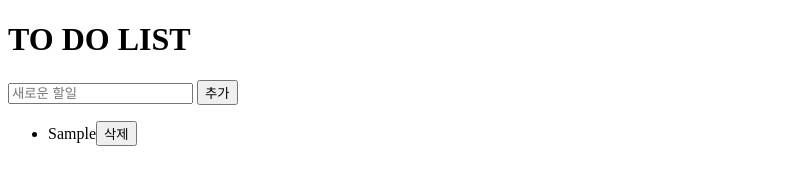
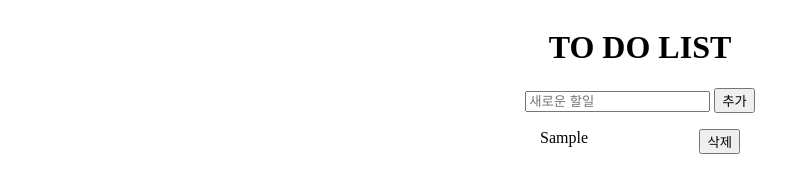
Before and after one commit to livemehere/vanillaJS-deep-study, a plain HTML site: page todolist/index.html in a window 1280 px wide. Both pictures are taken after typing "Sample" into the empty fields and a click on the button "추가". Shown: the whole page, without its empty margins (0-810 px from the left). Drawn offline with Linux system fonts and the light colour scheme.

Commit message:
centering items

```diff
--- a/todolist/index.html
+++ b/todolist/index.html
@@ -4,6 +4,7 @@
     <meta charset="UTF-8">
     <meta http-equiv="X-UA-Compatible" content="IE=edge">
     <meta name="viewport" content="width=device-width, initial-scale=1.0">
+    <link rel="stylesheet" href="style.css">
     <title>Document</title>
 </head>
 <body>
--- a/todolist/script.js
+++ b/todolist/script.js
@@ -17,18 +17,22 @@ items.addEventListener("click", (e) => {
 
 // TODO: Create new item event Click or Enter key
 addBtn.addEventListener("click", () => {
-  createTodo(inputItem.value);
-  pushItemsIntoLS();
-});
-
-inputItem.addEventListener("keyup", (e) => {
-  if (e.keyCode === 13) {
+  if (inputItem.value != "") {
     createTodo(inputItem.value);
     pushItemsIntoLS();
   }
 });
 
-// ----------------------------------------------------------------------
+inputItem.addEventListener("keypress", (e) => {
+  if (e.keyCode === 13) {
+    if (inputItem.value != "") {
+      createTodo(inputItem.value);
+      pushItemsIntoLS();
+    }
+  }
+});
+
+// function 선언 ----------------------------------------------------------------------
 
 // delete & update Array
 function removeItemFromArray(itemText) {
--- a/todolist/style.css
+++ b/todolist/style.css
@@ -0,0 +1,22 @@
+ul,
+li {
+  list-style: none;
+  padding: 0;
+}
+
+.items {
+  width: 200px;
+}
+
+.items li {
+  display: flex;
+  justify-content: space-between;
+}
+
+.container {
+  width: 80%;
+  margin: 0 auto;
+  display: flex;
+  flex-direction: column;
+  align-items: center;
+}
```
